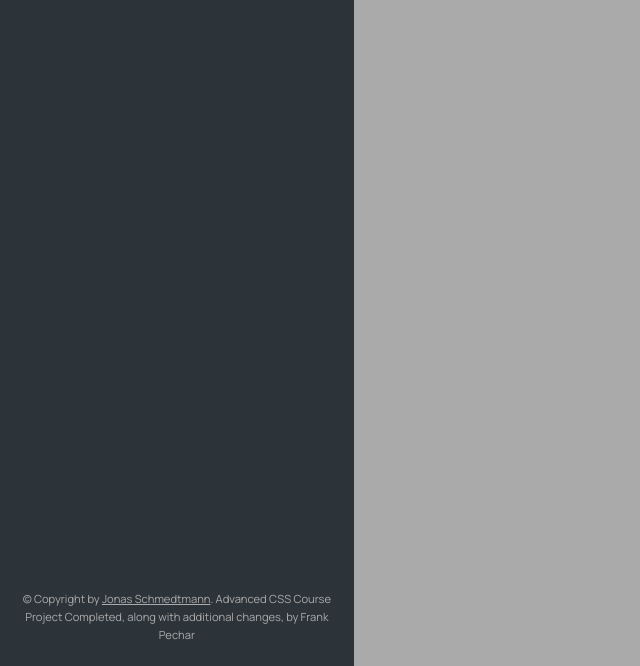
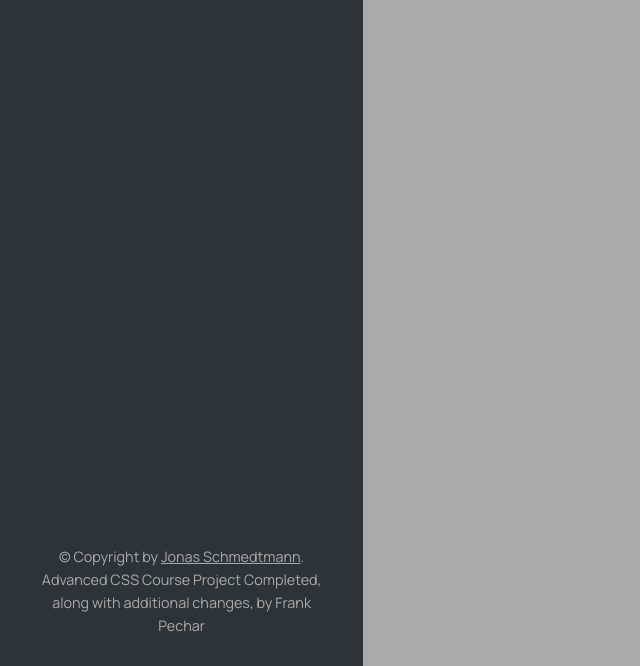
Before and after one commit to Frank-Pechar/js-mapty, a plain HTML site: page index.html in a window 1280 px wide. Shown: the part 134-800 px from the top of the page, without its empty margins (0-640 px from the left). Drawn offline with nearby package versions, Linux system fonts and the light colour scheme.

Commit message:
Additional format changes

```diff
--- a/style.css
+++ b/style.css
@@ -15,7 +15,7 @@
 }
 
 html {
-  font-size: clamp(0.6rem, 0.5vw + 0.3rem, 1rem);
+  font-size: clamp(0.6rem, 0.5vw + 0.5rem, 1rem);
   box-sizing: border-box;
 }
 
```
